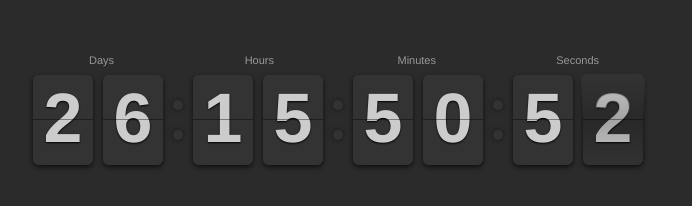
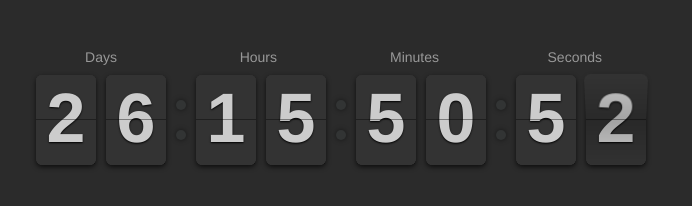
Before and after one commit to mrcatsup/countdown, a plain HTML site: page index.html in a window 1280 px wide. Shown: the part 376-582 px from the top of the page, 233-925 px from the left. Drawn offline with nearby package versions, Linux system fonts and the light colour scheme; a web font is replaced by a local one.

Commit message:
Update countdown.css

```diff
--- a/css/countdown.css
+++ b/css/countdown.css
@@ -37,7 +37,7 @@
 
 /* Main */
 .flip-clock-wrapper {
-  font: normal 11px "Helvetica Neue", Helvetica, sans-serif;
+  font: normal 14px "Helvetica Neue", Helvetica, sans-serif;
   -webkit-user-select: none; }
 
 .flip-clock-meridium {
```
